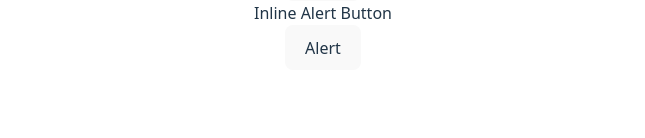
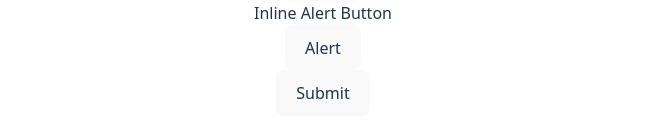
Before and after one commit to LordByron00/Web_Dev, a React (Vite) app in the folder React/learningReact/: page / in a window 1280 px wide. Shown: the part 812-950 px from the top of the page, without its empty margins (317-962 px from the left). Before the commit the page ends 914 px from the top, so only its background shows below. Built offline with nearby package versions, Linux system fonts and the light colour scheme.

Commit message:
Handle submit form without reload thru preventDefault

```diff
--- a/React/learningReact/src/App.jsx
+++ b/React/learningReact/src/App.jsx
@@ -8,6 +8,7 @@ import LoginForm from './components/loginForm';
 import CountButton from './components/CountButton';
 import ProfileForm from './components/profileForm';
 import AlertButton from './components/Learn/alertButton';
+import PreventForm from './components/Learn/PreventForm';
 
 function App() {
   const [count, setCount] = useState(0)
@@ -33,7 +34,8 @@ function App() {
       <MyButton setCounter={setCount} count={count} name={'2'}/>
       <CountButton buttonName={'local Count Button 1'}></CountButton>
       <CountButton buttonName={'local Count Button 2'}></CountButton><br />
-      <AlertButton></AlertButton>
+      <AlertButton person={'Justine'}></AlertButton>
+      <PreventForm></PreventForm>
     </div>
     </>
   )
--- a/React/learningReact/src/components/Learn/AlertButton.jsx
+++ b/React/learningReact/src/components/Learn/AlertButton.jsx
@@ -1,16 +1,16 @@
-const AlertButton = () => {
+const AlertButton = ({person}) => {
 
-    const handleclick = () => {
-        alert('Button is clicked!');
+    const handleclick = (name) => {
+        alert('Button is clicked! ' + name);
         console.log('Button is clicked');
     }
 
     return (
         <>
             <p>Named function Alert Button</p>
-            <button type="button" onClick={handleclick}>Alert</button>
+            <button type="button" onClick={() => handleclick('Justine named person')}>Alert</button>
             <p>Inline Alert Button</p>
-            <button type="button" onClick={() => alert('Inline: Button is clicked.')}>Alert</button>
+            <button type="button" onClick={() => alert(`Inline: Button is clicked by ${person}`)}>Alert</button>
         </>
     );
 
--- /dev/null
+++ b/React/learningReact/src/components/Learn/PreventForm.jsx
@@ -0,0 +1,15 @@
+const PreventForm = () => {
+    const handleSubmit = (e) => {
+        e.preventDefault();
+        alert('Form submitted without reload!');
+        console.log('Form submitted without reload!');
+    }
+
+    return(
+        <form onSubmit={handleSubmit}>
+            <button type="submit">Submit</button>
+        </form>
+    );
+}
+
+export default PreventForm;
```
